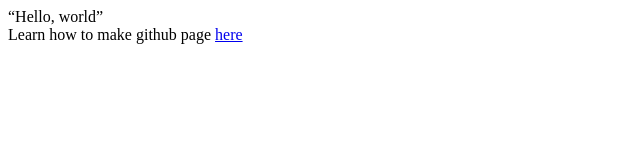
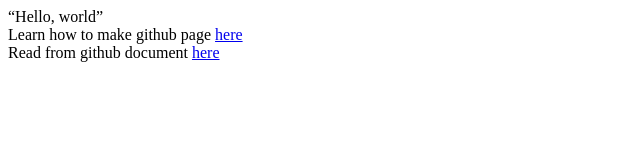
Before and after one commit to phplaw/phplaw.github.io, a plain HTML site: page index.html in a window 1280 px wide. Shown: the whole page, without its empty margins (0-640 px from the left). Drawn offline with Linux system fonts and the light colour scheme.

Commit message:
Update index.html

```diff
--- a/index.html
+++ b/index.html
@@ -1,4 +1,6 @@
 “Hello, world”
 <div>
   Learn how to make github page <a href="https://www.thinkful.com/learn/a-guide-to-using-github-pages/" target="_blank">here</a>
+  <br>
+  Read from github document <a href="https://help.github.com/articles/creating-project-pages-using-the-command-line/">here</a>
 </div>
```
